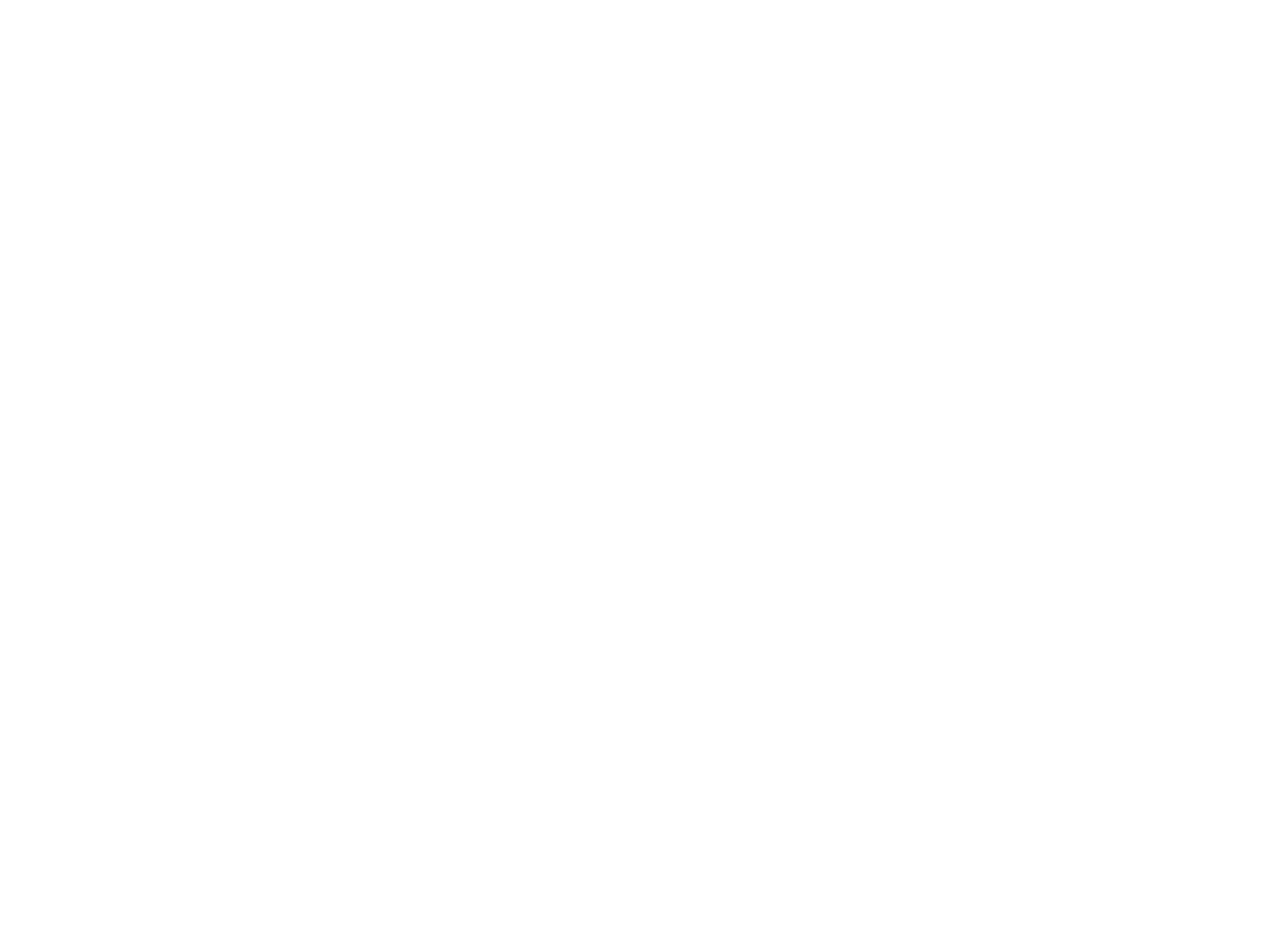
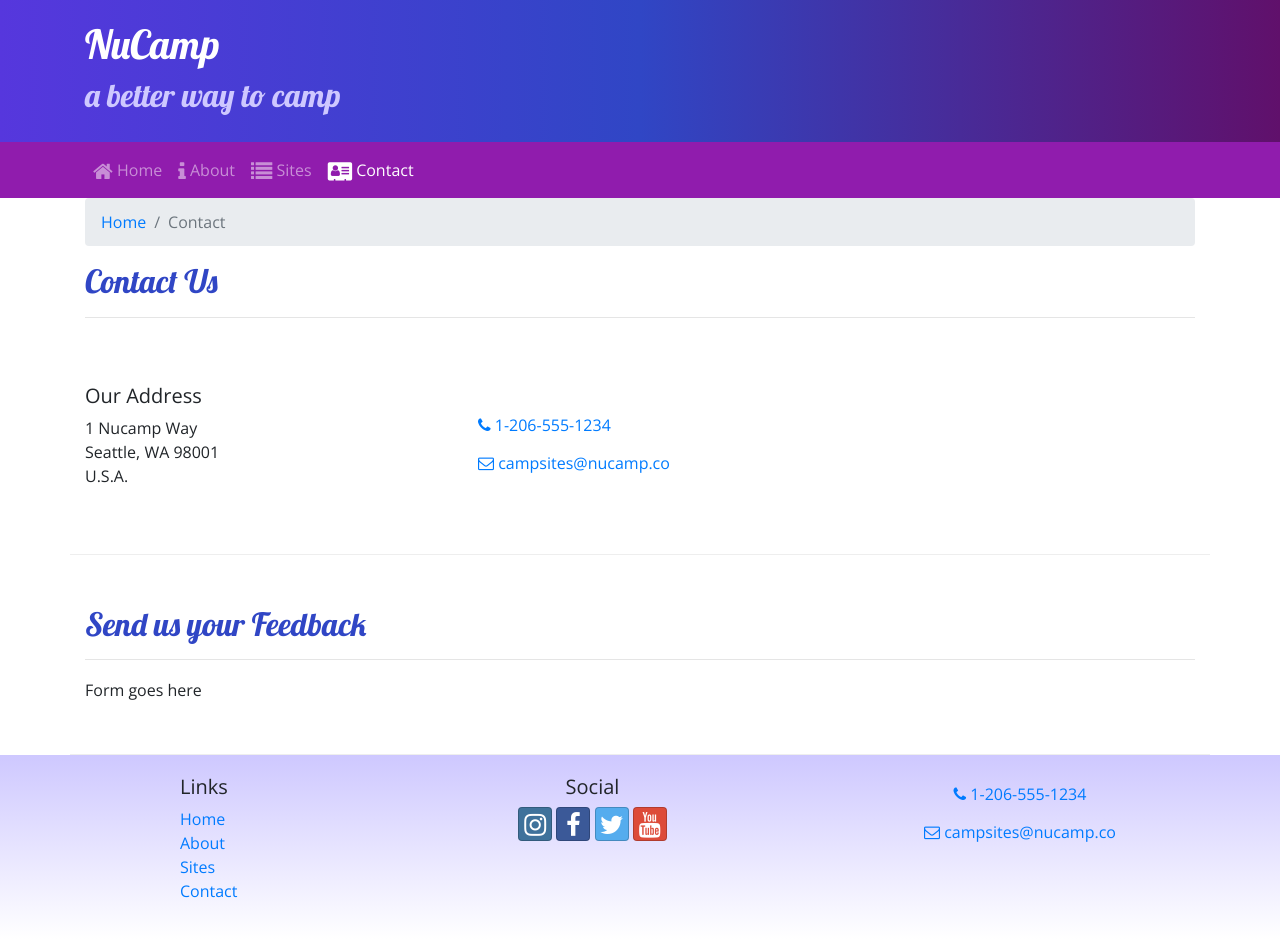
Before and after one commit to AdonisFiakos/my-workshop-projects, a website: page contactus.html in a window 1280 px wide. Before the commit the page ends 800 px from the top, so only its background shows below. Drawn offline with nearby package versions, Linux system fonts and the light colour scheme.

Commit message:
revision-4

```diff
--- a/aboutus.html
+++ b/aboutus.html
@@ -14,6 +14,7 @@
     <link rel="stylesheet" href="https://maxcdn.bootstrapcdn.com/bootstrap/4.0.0/css/bootstrap.min.css" integrity="sha384-Gn5384xqQ1aoWXA+058RXPxPg6fy4IWvTNh0E263XmFcJlSAwiGgFAW/dAiS6JXm" crossorigin="anonymous">
 
     <link rel="stylesheet" href="node_modules/font-awesome/css/font-awesome.min.css" />
+    <link rel="stylesheet" href="node_modules/bootstrap-social/bootstrap-social.css" />
     <link rel="stylesheet" href="css/styles.css" />
 
 </head>
@@ -41,7 +42,7 @@
                     <li class="nav-item"><a class="nav-link" href="index.html"><i class="fa fa-home fa-lg"></i> Home</a></li>
                     <li class="nav-item active"><a class="nav-link" href="#"><i class="fa fa-info fa-lg"></i> About</a></li>
                     <li class="nav-item"><a class="nav-link" href="#"><i class="fa fa-list fa-lg"></i> Sites</a></li>
-                    <li class="nav-item"><a class="nav-link" href="#"><i class="fa fa-address-card fa-lg"></i> Contact</a></li>
+                    <li class="nav-item"><a class="nav-link" href="contactus.html"><i class="fa fa-address-card fa-lg"></i> Contact</a></li>
                 </ul>
             </div>
         </div>
--- a/contactus.html
+++ b/contactus.html
@@ -0,0 +1,123 @@
+<!DOCTYPE html>
+<html lang="en">
+
+<head>
+    <!-- Required meta tags always come first -->
+    <meta charset="utf-8" />
+    <meta name="viewport" content="width=device-width, initial-scale=1" />
+
+    <!-- Bootstrap CSS -->
+    <link rel="stylesheet" href="node_modules/bootstrap/dist/css/bootstrap.min.css" />
+
+    <!-- Additional CSS must be placed after Bootstrap CSS -->
+    <link rel="stylesheet" href="node_modules/font-awesome/css/font-awesome.min.css" />
+    <link rel="stylesheet" href="node_modules/bootstrap-social/bootstrap-social.css" />
+    <link rel="stylesheet" href="https://fonts.googleapis.com/css?family=Lobster|Open+Sans" />
+    <link rel="stylesheet" href="css/styles.css" />
+
+    <title>NuCamp: A Better Way To Camp</title>
+</head>
+
+<body>
+
+    <header class="jumbotron jumbotron-fluid">
+        <div class="container">
+            <div class="row">
+                <div class="col">
+                    <h1>NuCamp</h1>
+                    <h2>a better way to camp</h2>
+                </div>
+            </div>
+        </div>
+    </header>
+
+    <nav class="navbar navbar-expand-sm navbar-dark sticky-top">
+        <div class="container">
+            <button class="navbar-toggler ml-auto" type="button" data-toggle="collapse" data-target="#nucampNavbar">
+                <span class="navbar-toggler-icon"></span>
+            </button>
+            <div class="collapse navbar-collapse" id="nucampNavbar">
+                <ul class="navbar-nav">
+                    <li class="nav-item"><a class="nav-link" href="index.html"><i class="fa fa-home fa-lg"></i> Home</a></li>
+                    <li class="nav-item"><a class="nav-link" href="aboutus.html"><i class="fa fa-info fa-lg"></i> About</a></li>
+                    <li class="nav-item"><a class="nav-link" href="#"><i class="fa fa-list fa-lg"></i> Sites</a></li>
+                    <li class="nav-item active"><a class="nav-link" href="#"><i class="fa fa-address-card fa-lg"></i> Contact</a></li>
+                </ul>
+            </div>
+        </div>
+    </nav>
+
+    <div class="container">
+        <div class="row">
+            <div class="col">
+                <ol class="breadcrumb">
+                    <li class="breadcrumb-item"><a href="index.html">Home</a></li>
+                    <li class="breadcrumb-item active">Contact</li>
+                </ol>
+                <h2>Contact Us</h2>
+                <hr />
+            </div>
+        </div>
+
+        <div class="row row-content align-items-center">
+            <div class="col-sm-4">
+                <h5>Our Address</h5>
+                <address>
+                    1 Nucamp Way<br />
+                    Seattle, WA 98001<br />
+                    U.S.A.
+                </address>
+            </div>
+            <div class="col">
+                <a role="button" class="btn btn-link" href="tel:+12065551234"><i class="fa fa-phone"></i> 1-206-555-1234</a><br />
+                <a role="button" class="btn btn-link" href="mailto:campsites@nucamp.co"><i class="fa fa-envelope-o"></i> campsites@nucamp.co</a>
+            </div>
+        </div>
+
+        <div class="row row-content">
+            <div class="col-12">
+                <h2>Send us your Feedback</h2>
+                <hr />
+            </div>
+            <div class="col-md-10">
+                Form goes here
+            </div>
+       </div>
+
+    </div>
+
+    <footer>
+        <div class="container">
+            <div class="row">
+                <div class="col-4 col-sm-2 offset-1">
+                    <h5>Links</h5>
+                    <ul class="list-unstyled">
+                        <li><a href="index.html">Home</a></li>
+                        <li><a href="aboutus.html">About</a></li>
+                        <li><a href="#">Sites</a></li>
+                        <li><a href="#">Contact</a></li>
+                    </ul>
+                </div>
+                <div class="col-6 col-sm-5 text-center">
+                    <h5>Social</h5>
+                    <a class="btn btn-social-icon btn-instagram" href="http://instagram.com/"><i class="fa fa-instagram"></i></a>
+                    <a class="btn btn-social-icon btn-facebook" href="http://facebook.com/"><i class="fa fa-facebook"></i></a>
+                    <a class="btn btn-social-icon btn-twitter" href="http://twitter.com/"><i class="fa fa-twitter"></i></a>
+                    <a class="btn btn-social-icon btn-google" href="http://youtube.com/"><i class="fa fa-youtube"></i></a>
+                </div>
+                <div class="col-sm-4 text-center">
+                    <a role="button" class="btn btn-link" href="tel:+12065551234"><i class="fa fa-phone"></i> 1-206-555-1234</a><br />
+                    <a role="button" class="btn btn-link" href="mailto:campsites@nucamp.co"><i class="fa fa-envelope-o"></i> campsites@nucamp.co</a>
+                </div>
+           </div>
+        </div>
+    </footer>
+
+    <!-- jQuery must come first, then Popper.js, then the Bootstrap JavaScript plugins.-->
+    <script src="node_modules/jquery/dist/jquery.slim.min.js"></script>
+    <script src="node_modules/popper.js/dist/umd/popper.min.js"></script>
+    <script src="node_modules/bootstrap/dist/js/bootstrap.min.js"></script>
+
+</body>
+
+</html>
--- a/package.json
+++ b/package.json
@@ -15,6 +15,7 @@
   },
   "dependencies": {
     "bootstrap": "^4.5.2",
+    "bootstrap-social": "^5.1.1",
     "font-awesome": "^4.7.0",
     "jquery": "^3.5.1",
     "popper.js": "^1.16.1"
```
Also changed, not shown: index.html (+2 -1 lines), 1 other file.
